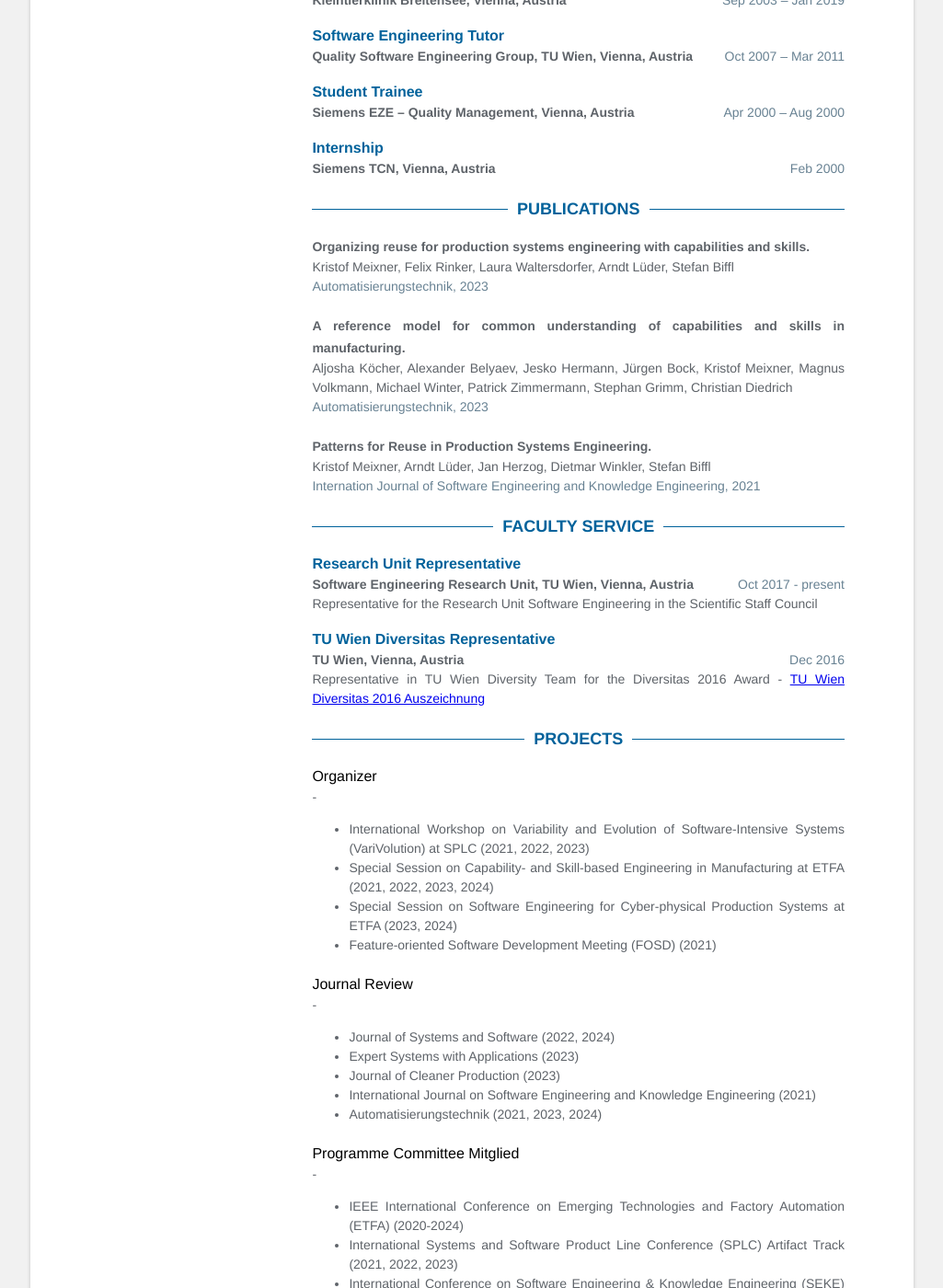
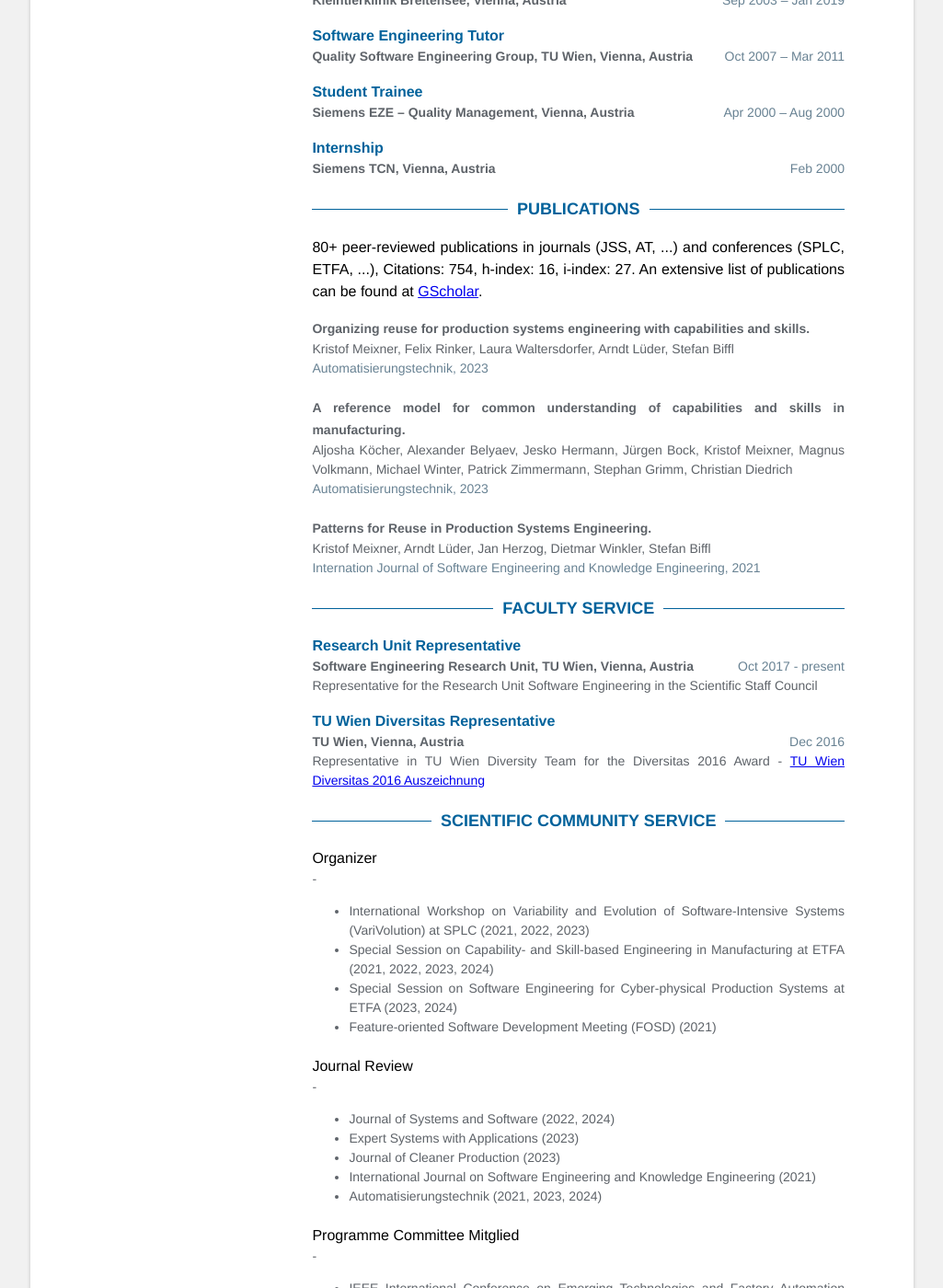
Before and after one commit to kristofmeixner/kristofmeixner.github.io, a Jekyll site: the page built from index.html, in a window 1280 px wide and 1400 px high, scrolled down 1176 px. Shown: the whole window at 92% size, without its empty margins (127-1152 px from the left). Built offline with Jekyll 4.4.1, drawn with Linux system fonts in a browser that asks for light colours; some of the changed text lies outside the part shown.

Commit message:
Added Scientific Service

```diff
--- a/_data/data.yml
+++ b/_data/data.yml
@@ -4,7 +4,7 @@ fork: true
 
 # Sidebar
 contact:
-  email: kristof.meixner@fatlenny.net
+  email: kristof·meixner AT fatlenny·net
   github: kristofmeixner
   linkedin: kristofmeixner
   # phone: 0043 664 1016454
--- a/_includes/publications.html
+++ b/_includes/publications.html
@@ -2,6 +2,7 @@
 {% if publications %}
 <section class="publications">
     <h2 class="title">Publications</h2>
+    <p>80+ peer-reviewed publications in journals (JSS, AT, ...) and conferences (SPLC, ETFA, ...), Citations: 754, h-index: 16, i-index: 27. An extensive list of publications can be found at <a href="https://scholar.google.com/citations?user=hdsHN_EAAAAJ">GScholar</a>.</p>
     <div class="publication-items">
         {% for pub in publications%}
             <div class="publication-item">
--- a/_includes/scientificservice.html
+++ b/_includes/scientificservice.html
@@ -1,7 +1,7 @@
 {% assign scientificservice = site.data.data.scientificservice %}
 {% if scientificservice %}
 <section class="scientificservice">
-    <h2 class="title">Projects</h2>
+    <h2 class="title">Scientific Community Service</h2>
     {% for sci in scientificservice %}
         <div class="project">
             <div class="role">
```
